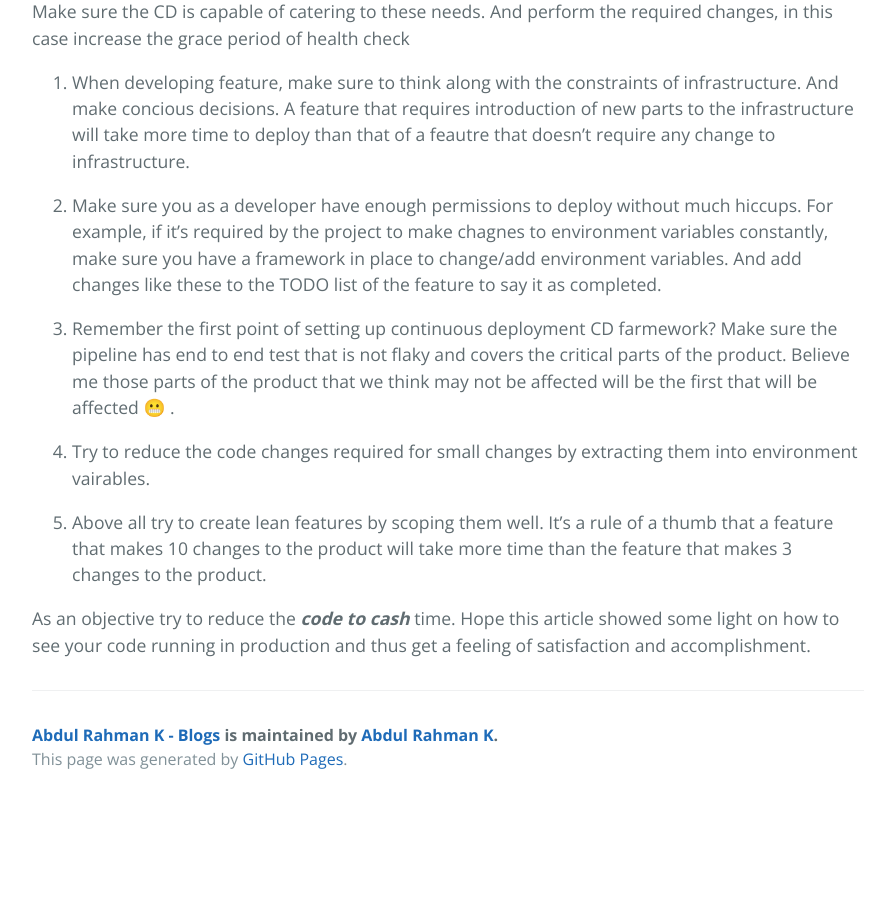
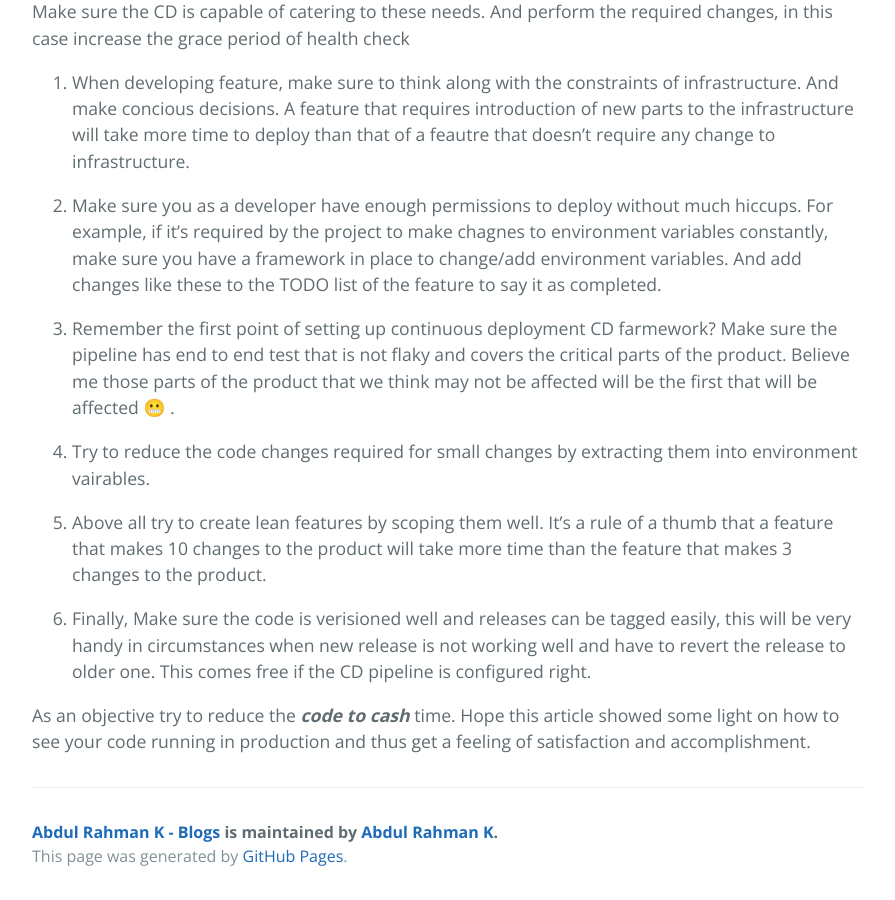
Before and after one commit to abdulrahmank/abdulrahmank.github.io, a Jekyll site: the page built from _posts/2020-06-22-productionalising-the-code.markdown, in a window 1280 px wide and 900 px high, scrolled down 1256 px. Shown: the whole window, without its empty margins (192-1087 px from the left). Built offline with Jekyll 4.4.1, drawn with Linux system fonts in a browser that asks for light colours; before the commit the page ends 2059 px from its top, so only the background shows below that.

Commit message:
Update well rounded developer 2

```diff
--- a/_posts/2020-06-22-productionalising-the-code.markdown
+++ b/_posts/2020-06-22-productionalising-the-code.markdown
@@ -41,4 +41,6 @@ Make sure the CD is capable of catering to these needs. And perform the required
 
 8. Above all try to create lean features by scoping them well. It's a rule of a thumb that a feature that makes 10 changes to the product will take more time than the feature that makes 3 changes to the product.
 
+9. Finally, Make sure the code is verisioned well and releases can be tagged easily, this will be very handy in circumstances when new release is not working well and have to revert the release to older one. This comes free if the CD pipeline is configured right.
+
 As an objective try to reduce the **_code to cash_** time. Hope this article showed some light on how to see your code running in production and thus get a feeling of satisfaction and accomplishment.
```
